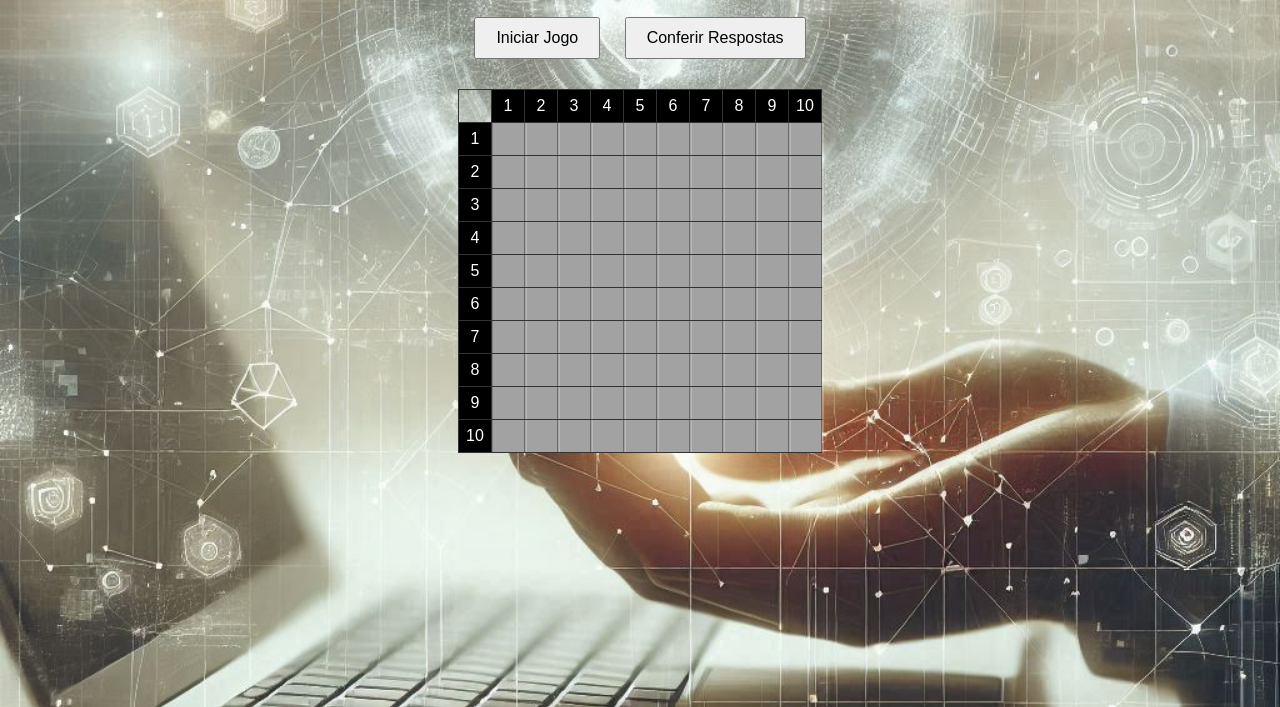
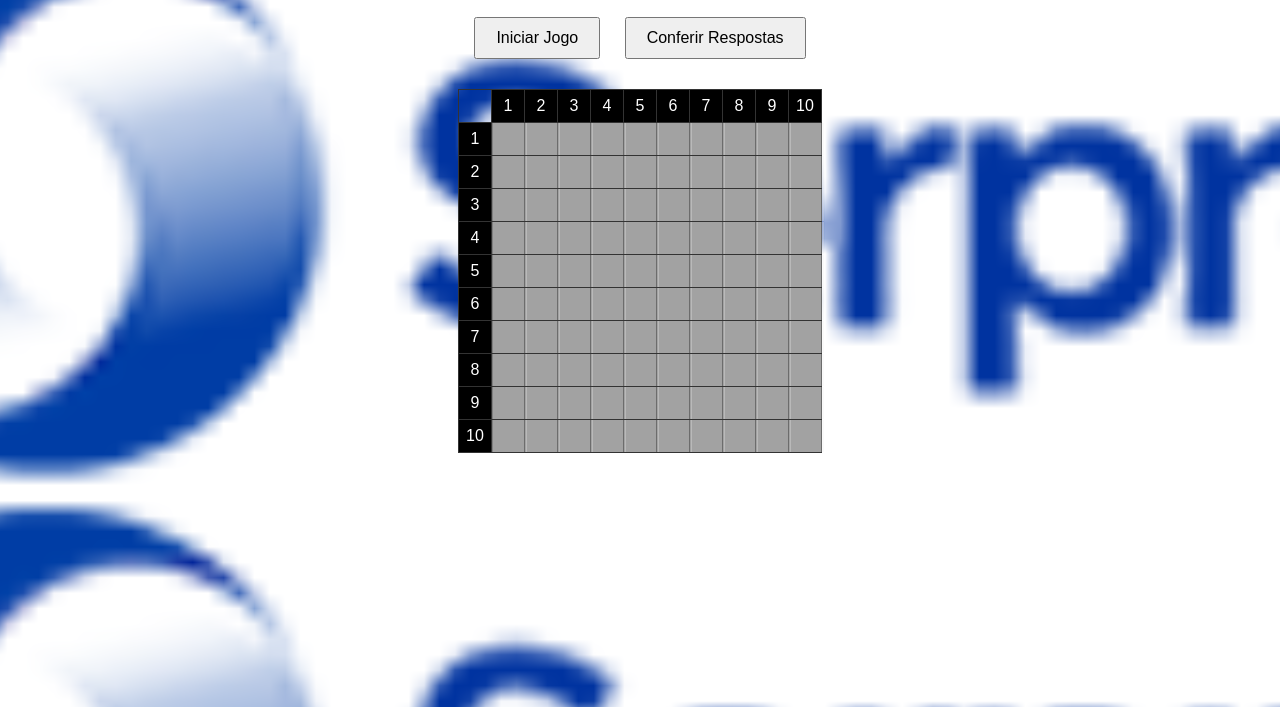
Before and after one commit to storyboardppd/ppd, a plain HTML site: page index.html in a window 1280 px wide. Shown: the part 93-800 px from the top of the page. Drawn offline with Linux system fonts and the light colour scheme.

Commit message:
Update index.html

```diff
--- a/index.html
+++ b/index.html
@@ -7,7 +7,7 @@
     <style>
         body {
             font-family: Arial, sans-serif;
-            background-image: url('https://storyboardppd.github.io/ppd/fundo_1.jpeg'); /* Substitua pela URL da imagem desejada */
+            background-image: url('https://storyboardppd.github.io/ppd/marca-serpro.png'); /* Substitua pela URL da imagem desejada */
             background-size: cover;
             background-position: center;
             color: #333;
```
